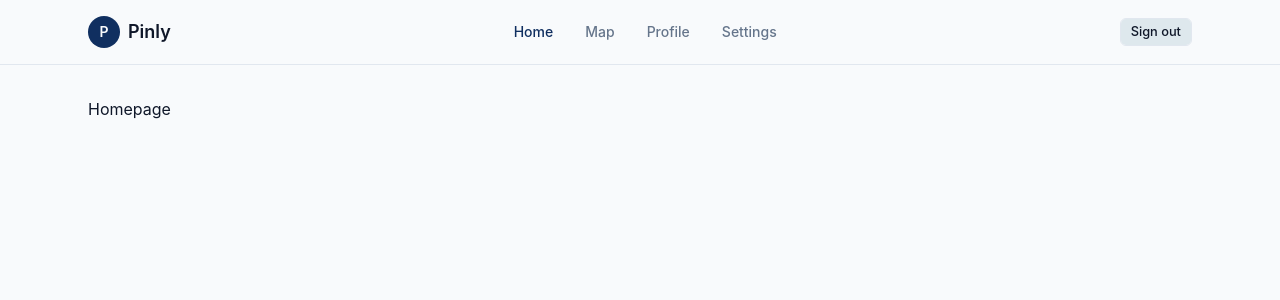
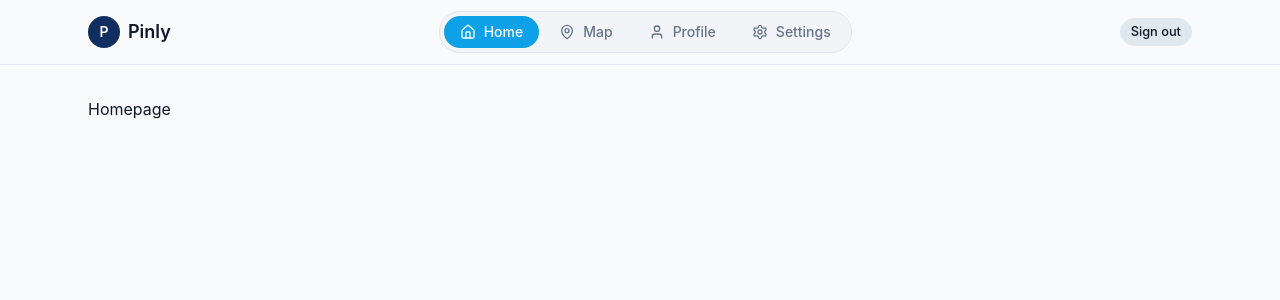
Before and after one commit to TheBigBookMan/pinly, a React (Vite) app in the folder webapp/: page /homepage in a window 1280 px wide. Shown: the top 300 px of the page. Built offline with nearby package versions, Linux system fonts and the light colour scheme; sample sign-in values are in the browser's storage.

Commit message:
refactor: refactor the styling of the navbar on desktop

```diff
--- a/webapp/src/components/layout/Navbar.tsx
+++ b/webapp/src/components/layout/Navbar.tsx
@@ -1,6 +1,6 @@
 import { useState } from "react"
 import { NavLink } from "react-router-dom"
-import { Menu, Home, MapPin, User, Settings, LogOut } from "lucide-react"
+import { Menu, Home, MapPin, User, Settings, LogOut, type LucideIcon } from "lucide-react"
 import { Button } from "@/components/ui/button"
 import {
   Sheet,
@@ -10,20 +10,15 @@ import {
   SheetTrigger,
 } from "@/components/ui/sheet"
 
-const navItems = [
+const navItems: {label: string, to: string, icon: LucideIcon}[] = [
   { label: "Home", to: "/homepage", icon: Home },
   { label: "Map", to: "/map", icon: MapPin },
   { label: "Profile", to: "/profile", icon: User },
   { label: "Settings", to: "/settings", icon: Settings },
 ]
 
-export default function Navbar() {
-  const [open, setOpen] = useState(false)
-
-  const desktopLinkClass = ({ isActive }: { isActive: boolean }) =>
-    `text-sm font-medium transition-colors ${
-      isActive ? "text-primary" : "text-muted-foreground hover:text-foreground"
-    }`
+const Navbar = () => {
+  const [open, setOpen] = useState<boolean>(false)
 
   return (
     <header className="sticky top-0 z-50 border-b border-border bg-background">
@@ -35,18 +30,33 @@ export default function Navbar() {
           <span className="text-lg font-semibold text-foreground">Pinly</span>
         </NavLink>
 
-        <nav className="hidden items-center gap-8 md:flex">
-          {navItems.map((item) => (
-            <NavLink key={item.to} to={item.to} className={desktopLinkClass}>
-              {item.label}
+        {/* Desktop nav */}
+        <nav className="hidden items-center gap-1 rounded-full border border-border bg-muted/50 p-1 md:flex">
+          {navItems.map(({ label, to, icon: Icon }) => (
+            <NavLink
+              key={to}
+              to={to}
+              className={({ isActive }) =>
+                `flex items-center gap-2 rounded-full px-4 py-1.5 text-sm font-medium transition-colors ${
+                  isActive
+                    ? "bg-accent text-accent-foreground"
+                    : "text-muted-foreground hover:text-foreground"
+                }`
+              }
+            >
+              <Icon className="size-4" />
+              {label}
             </NavLink>
           ))}
         </nav>
 
         <div className="hidden md:block">
-          <Button variant="secondary" size="sm">Sign out</Button>
+          <Button variant="secondary" size="sm" className="rounded-full">
+            Sign out
+          </Button>
         </div>
 
+        {/* Mobile hamburger */}
         <Sheet open={open} onOpenChange={setOpen}>
           <SheetTrigger asChild>
             <Button variant="ghost" size="icon" className="md:hidden">
@@ -117,3 +127,5 @@ export default function Navbar() {
     </header>
   )
 }
+
+export default Navbar;
```
